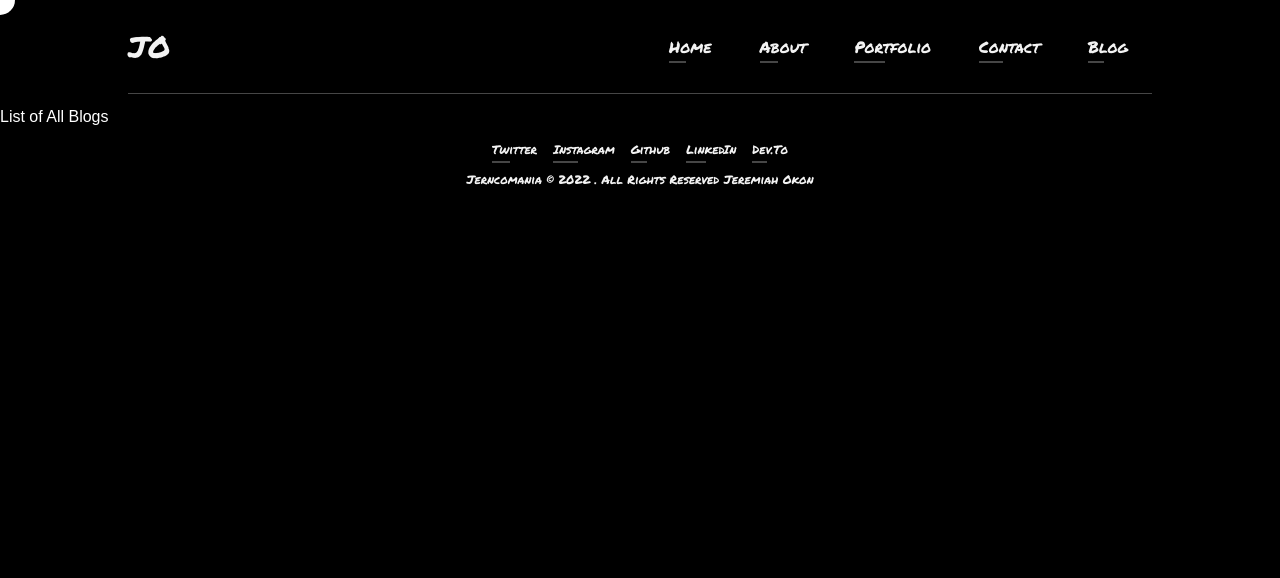
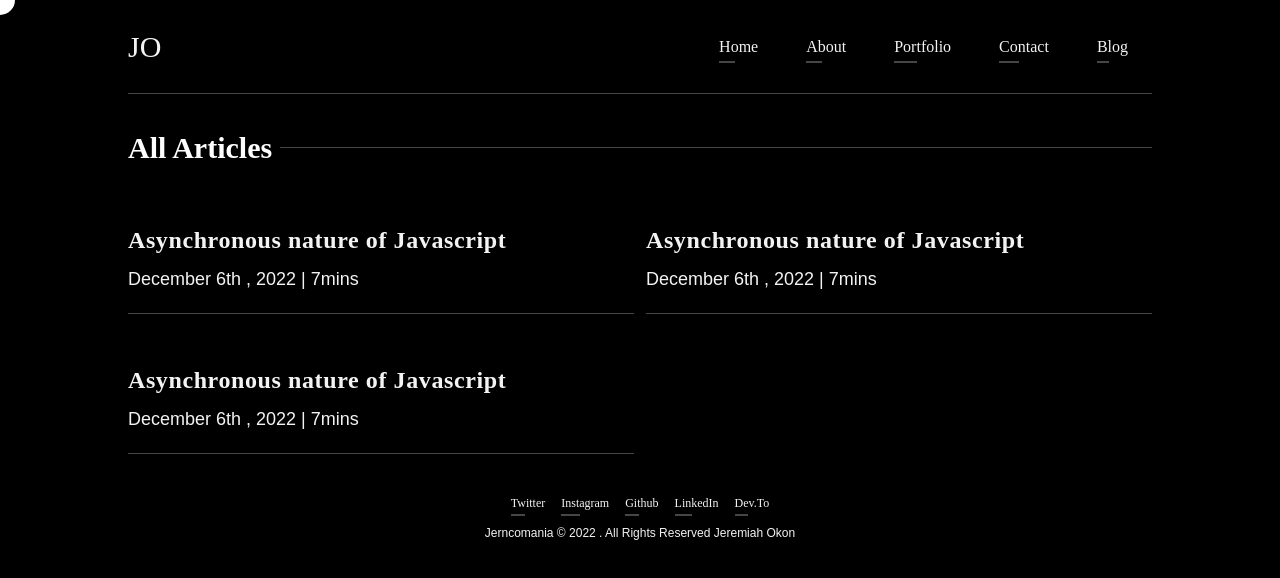
Before and after one commit to jerncomania28/blog-portfolio, a Next.js app: page /blog in a window 1280 px wide. Shown: the top 578 px of the page. Built offline with nearby package versions, Linux system fonts and the light colour scheme; a web font is replaced by a local one.

Commit message:
feat:fonts updated , dynamic porfolio page added

```diff
--- a/components/Footer.tsx
+++ b/components/Footer.tsx
@@ -17,8 +17,7 @@ const FooterLinkStyle = ({ children, href, textEnter, textLeave }: { children: R
             href={href}
             target="_blank"
             rel="noreferrer"
-            className="relative inline-block text-custom-grey capitalize mx-2 before:transition-all before:duration-300 before:ease-in-out before:content-[''] before:h-[2px] before:absolute before:-bottom-1 before:left-0 before:w-[40%] before:bg-charcoal hover:before:w-full"
-            style={{ "fontFamily": "logo" }}
+            className="relative inline-block text-custom-grey capitalize mx-2 before:transition-all font-alclonica before:duration-300 before:ease-in-out before:content-[''] before:h-[2px] before:absolute before:-bottom-1 before:left-0 before:w-[40%] before:bg-charcoal hover:before:w-full"
         >
             {children}
         </motion.a>
@@ -76,7 +75,7 @@ const Footer = () => {
 
             </div>
 
-            <p style={{ "fontFamily": 'logo' }} className="text-custom-grey text-[12px] w-[80%] mx-auto text-center ">
+            <p className="text-custom-grey text-[12px] w-[80%] mx-auto text-center ">
                 Jerncomania &copy; 2022 . All Rights Reserved Jeremiah Okon
             </p>
 
--- a/components/HeaderStyle.tsx
+++ b/components/HeaderStyle.tsx
@@ -1,12 +1,23 @@
 import React from "react";
 
+import { motion } from "framer-motion";
+import { useContext } from "react";
+
+import { AppContext } from "../context/AppContext";
 
 const HeaderStyle = ({ children, className, headerClassName }: { children: React.ReactNode, className?: string, headerClassName?: string }) => {
+
+    const { textEnter, textLeave } = useContext(AppContext)
+
     return (
-        <div className={`w-full flex justify-center items-center relative ${className}`}>
-            <h1 style={{ "fontFamily": "logo" }} className={`capitalize font-bold mr-2 ${headerClassName}`}>{children}</h1>
+        <motion.div
+            onMouseEnter={textEnter}
+            onMouseLeave={textLeave}
+            className={`w-full flex justify-center items-center relative ${className}`}
+        >
+            <h1 className={`capitalize font-bold mr-2 font-alclonica ${headerClassName}`}>{children}</h1>
             <span className="w-full h-[1px] bg-charcoal rounded"></span>
-        </div>
+        </motion.div>
     )
 }
 
--- a/components/LinkStyle.tsx
+++ b/components/LinkStyle.tsx
@@ -15,8 +15,7 @@ const LinkStyle = ({ children, href, textEnter, textLeave }: LinkStyleProps) =>
         <motion.div
             onMouseEnter={textEnter}
             onMouseLeave={textLeave}
-            style={{ "fontFamily": "logo" }}
-            className={`relative inline-block text-custom-grey capitalize mx-6 before:transition-all before:duration-300 before:ease-in-out before:content-[''] before:h-[2px] before:absolute before:-bottom-1 before:left-0 before:w-[40%] before:bg-charcoal hover:before:w-full`}>
+            className={`relative inline-block text-custom-grey capitalize mx-6 font-alclonica before:transition-all before:duration-300 before:ease-in-out before:content-[''] before:h-[2px] before:absolute before:-bottom-1 before:left-0 before:w-[40%] before:bg-charcoal hover:before:w-full`}>
             <Link href={href} >{children} </Link>
         </motion.div>
     )
--- a/components/NavBar.tsx
+++ b/components/NavBar.tsx
@@ -21,7 +21,7 @@ const MobileLinkStyle: React.FC<MobileLinkStyleProps> = ({ children, index, hand
             transition={{ duration: 1, delay: (index * 0.2) }}
             exit={{ y: -50, opacity: 0 }}
             onClick={handleSetIsOpen}
-            className={`relative text-[30px] inline-block text-custom-grey capitalize my-4 before:transition-all before:duration-300 before:ease-in-out before:content-[''] before:h-[1px] before:absolute before:-bottom-1 before:left-0 before:w-[40%] before:bg-charcoal hover:before:w-full`}>
+            className={`relative text-[30px] inline-block text-custom-grey capitalize font-alclonica my-4 before:transition-all before:duration-300 before:ease-in-out before:content-[''] before:h-[1px] before:absolute before:-bottom-1 before:left-0 before:w-[40%] before:bg-charcoal hover:before:w-full`}>
             <Link href={`/${children === "home" ? "" : children}`}>{children}</Link>
         </motion.div>
     )
@@ -43,13 +43,12 @@ const Navigation = () => {
     }
 
     return (
-        <nav className="w-full relative py-6 mb-3">
+        <nav className="w-full relative py-6 mb-3 font-alclonica">
             <div className="w-[80%] mx-auto flex justify-between items-center before:content-[''] before:absolute before:bottom-0 before:left-[50%] before:h-[0.5px] before:bg-[#464646] before:w-full md:before:w-[80%] before:transform before:-translate-x-[50%]">
 
                 <motion.div onMouseEnter={textEnter} onMouseLeave={textLeave}>
                     <Link
                         href={"/"}
-                        style={{ fontFamily: "logo" }}
                         className="text-[30px] text-custom-grey"
                     >JO</Link>
                 </motion.div>
--- a/components/ProjectPreview.tsx
+++ b/components/ProjectPreview.tsx
@@ -36,9 +36,9 @@ const ProjectPreview = ({ data, textEnter, textLeave }: { data: DataProps, textE
             className="group relative h-[200px] transition-all duration-500 ease-in-out hover:after:content-[''] hover:after:w-full hover:after:h-full hover:after:bg-black hover:after:opacity-80 hover:after:absolute hover:after:top-0 hover:after:left-0" style={{ "fontFamily": "logo" }}>
             <Image src={data.imagePath} alt="horse" fill />
 
-            <div className="absolute top-0 left-0 w-full h-full text-[12px] hidden z-10 text-white group-hover:flex justify-center items-center flex-col ">
-                <p className="text-[24px]">{data.name}</p>
-                <Button href="/" className="px-4 py-2 my-6 transition duration-500 ease-in-out hover:border-none hover:bg-custom-grey hover:text-black">
+            <div className="font-alclonica absolute top-0 left-0 w-full h-full text-[12px] hidden z-10 text-white group-hover:flex justify-center items-center flex-col ">
+                <p className="text-[24px] text-center ">{data.name}</p>
+                <Button href={data.href} className="px-4 py-2 my-6 transition duration-500 ease-in-out hover:border-none hover:bg-custom-grey hover:text-black">
                     Learn More
                 </Button>
             </div>
--- a/index.types.ts
+++ b/index.types.ts
@@ -8,6 +8,7 @@ export interface DataProps {
     sourceUrl: string;
     projectDescription: string;
     imagePath: string;
+    href: string;
 }
 
 export interface MouseAnimationProps {
--- a/pages/blog/index.tsx
+++ b/pages/blog/index.tsx
@@ -1,9 +1,23 @@
 
+import BlogPostPreview from "../../components/BlogPostPreview";
+import HeaderStyle from "../../components/HeaderStyle";
+import BLOG_DATA from "../../blog_sample_data.json"
 
 const Blog = () => {
     return (
-        <div>
-            List of All Blogs
+        <div className="relative w-[90%] md:w-[80%] mx-auto my-8">
+
+            <HeaderStyle headerClassName='text-[30px] whitespace-nowrap'>
+                All Articles
+            </HeaderStyle>
+
+            <div className='grid grid-cols-[repeat(auto-fit,minmax(350px,1fr))] gap-3 my-6'>
+                {
+                    BLOG_DATA.map((data, _idx) => (
+                        <BlogPostPreview key={_idx} data={data} />
+                    ))
+                }
+            </div>
         </div>
     )
 }
--- a/pages/index.tsx
+++ b/pages/index.tsx
@@ -48,8 +48,7 @@ const Home: NextPage = () => {
             }
             className='w-full relative flex justify-center flex-col items-center my-6 text-left md:w-[45%] text-[20px] md:my-auto overflow-hidden'>
             <motion.h1
-              className='text-[25px] font-bold self-start my-2'
-              style={{ "fontFamily": "logo" }}
+              className='text-[25px] font-bold self-start my-2 font-alclonica'
               onMouseEnter={textEnter}
               onMouseLeave={textLeave}
             >
@@ -121,7 +120,7 @@ const Home: NextPage = () => {
         <div className='relative flex flex-col justify-center my-4'>
 
           <HeaderStyle headerClassName='text-[30px]'>
-            Blog
+            Articles
           </HeaderStyle>
 
           <div className='grid grid-cols-[repeat(auto-fit,minmax(350px,1fr))] gap-3 my-6'>
--- /dev/null
+++ b/pages/portfolio/[pid].tsx
@@ -0,0 +1,22 @@
+
+import { useRouter } from "next/router";
+
+import PORFOLIO_DATA from "../../project_data.json";
+
+
+const ProjectInformation = () => {
+
+  const router = useRouter();
+  const { pid } = router.query;
+  console.log("portolio ID :", pid);
+  return (
+    <div>
+
+      Dynamic Project Information Disaplay
+
+    </div>
+  )
+}
+
+
+export default ProjectInformation;
--- a/pages/portfolio/index.tsx
+++ b/pages/portfolio/index.tsx
@@ -1,11 +1,23 @@
 
+import ProjectPreview from "../../components/ProjectPreview";
+import PORTFOLIO_DATA from "../../project_data.json"
 
+import { AppContext } from "../../context/AppContext";
+import { useContext } from "react";
+import { DataProps } from "../../index.types";
 
 const Portfolio = () => {
+
+    const { textImage, textLeave } = useContext(AppContext);
     return (
-        <div>
-
-            Portfolio HomePage
+        <div className="relative w-[90%] md:w-[80%] mx-auto my-8">
+            <div className='grid grid-cols-[repeat(auto-fit,minmax(300px,1fr))] gap-3 '>
+                {
+                    PORTFOLIO_DATA.map((data: DataProps, _idx) => (
+                        <ProjectPreview key={_idx} data={data} textEnter={textImage} textLeave={textLeave} />
+                    ))
+                }
+            </div>
         </div>
     )
 }
--- a/styles/globals.css
+++ b/styles/globals.css
@@ -24,11 +24,23 @@ a {
   box-sizing: border-box;
   cursor: none;
 }
+/* Style the thumb (the part that you drag to scroll) */
+::-webkit-scrollbar-thumb {
+  background: #464646;
+  border-radius: 10px;
+}
 
-@font-face {
-  font-family: logo;
-  src: url("../fonts/PermanentMarker-Regular.ttf");
+/* Style the track (the background of the scrollbar) */
+::-webkit-scrollbar-track {
+  background: none;
 }
+
+/* Style the scrollbar itself */
+::-webkit-scrollbar {
+  width: 7px;
+  background: none;
+}
+
 
 @font-face {
   font-family: alclonica;
```
